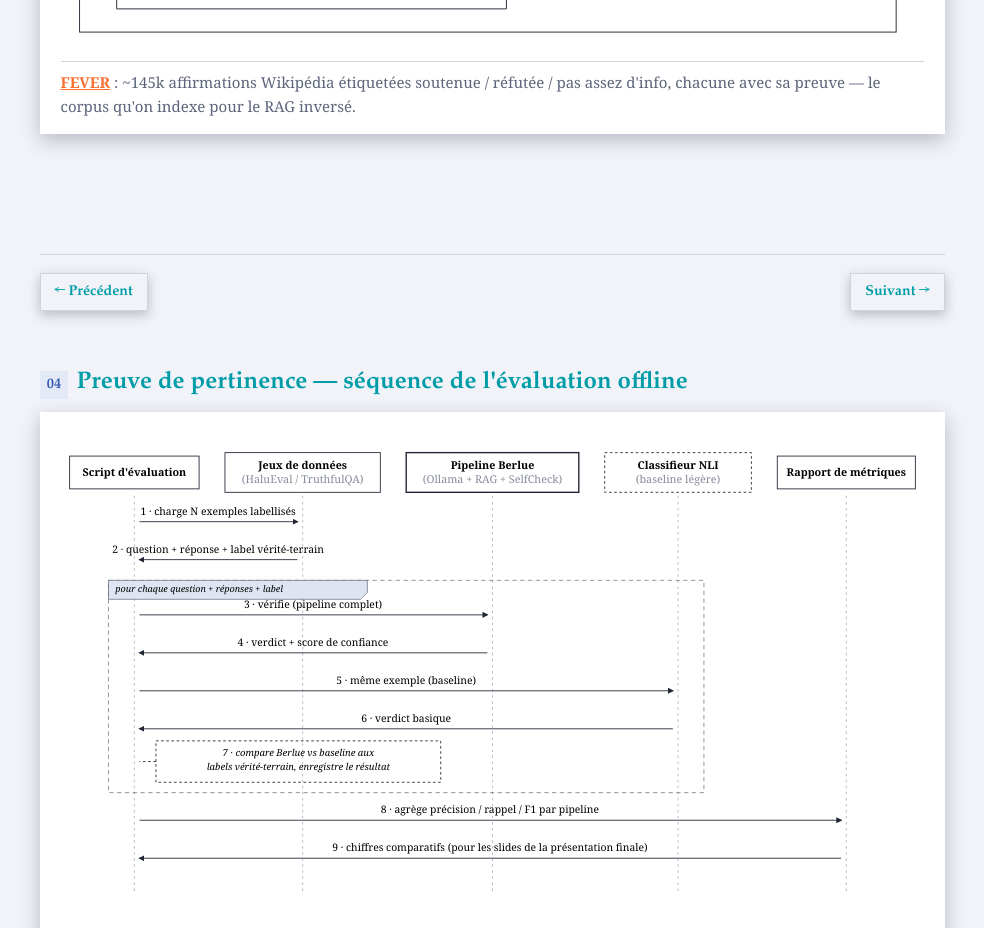
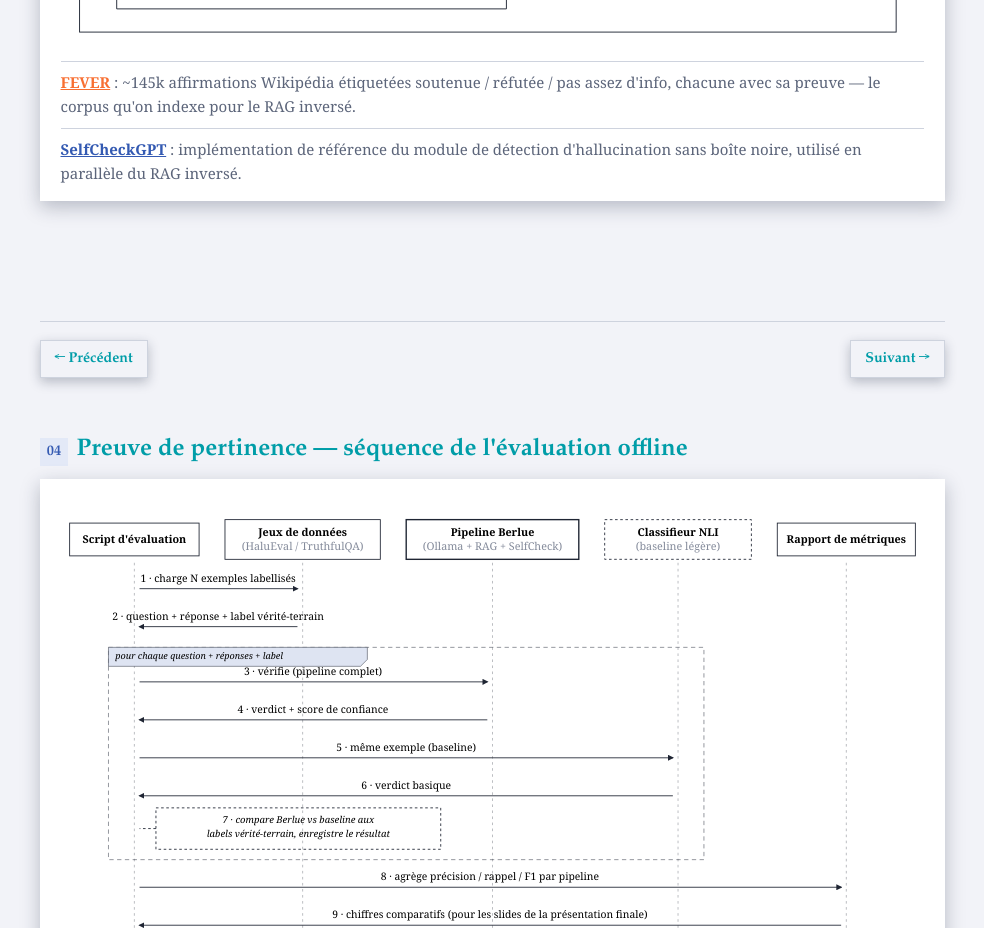
Before and after one commit to xavinsky/berlue-pitch, a plain HTML site: page index.html in a window 1280 px wide. Shown: the part 2640-3568 px from the top of the page, without its empty margins (148-1132 px from the left). Drawn offline with Linux system fonts and the light colour scheme.

Commit message:
update link

```diff
--- a/index.html
+++ b/index.html
@@ -338,6 +338,7 @@
         </svg>
       </figure>
       <figcaption><a href="https://huggingface.co/datasets/fever/fever" target="_blank" rel="noopener" style="color: var(--c3);"><b>FEVER</b></a> : ~145k affirmations Wikipédia étiquetées soutenue / réfutée / pas assez d'info, chacune avec sa preuve — le corpus qu'on indexe pour le RAG inversé.</figcaption>
+      <figcaption><a href="https://github.com/potsawee/selfcheckgpt" target="_blank" rel="noopener" style="color: var(--accent);"><b>SelfCheckGPT</b></a> : implémentation de référence du module de détection d'hallucination sans boîte noire, utilisé en parallèle du RAG inversé.</figcaption>
     </div>
 
   </section>
```
Also changed, not shown: pitch-berlue.html (+1 -0 lines).
